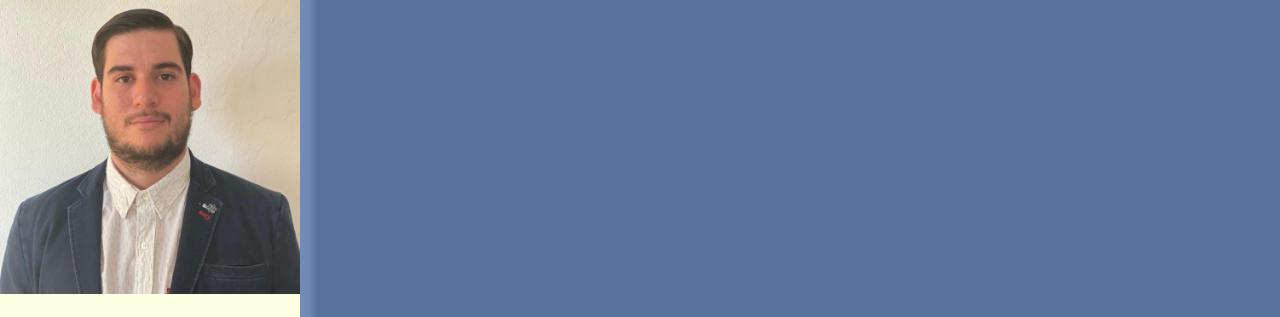
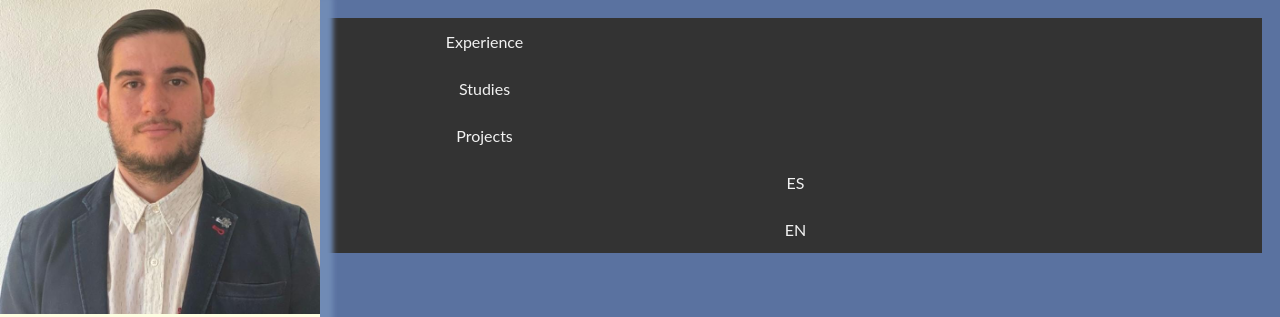
Before and after one commit to kikeassad/kikeassad.github.io, a plain HTML site: page index.html in a window 1280 px wide. Shown: the top 317 px of the page. Drawn offline with Linux system fonts and the light colour scheme.

Commit message:
add nav and main pages

```diff
--- a/index.html
+++ b/index.html
@@ -33,6 +33,13 @@
     <base target="_blank" />
   </head>
   <body>
+    <div class="topnav">
+      <a href="#">Experience</a>
+      <a href="#">Studies</a>
+      <a href="#">Projects</a>
+      <a href="#" style="float:right">ES</a>
+      <a href="#" style="float:right">EN</a>
+    </div>
     <header>
       <ul>
         <li><a href="index.html" onclick="changeLanguage('en')">English</a></li>
--- a/styles/style.css
+++ b/styles/style.css
@@ -1,11 +1,48 @@
+* {
+  box-sizing: border-box;
+}
+
 body {
   font-family: "Lato", sans-serif;
+  padding: 10px;
   background-color: #5a72a0;
 }
 
+.header {
+  padding: 30px;
+  text-align: center;
+  background: #5a72a0;
+}
+
+.header h1 {
+  font-size: 50px;
+}
+
+.topnav {
+  overflow: hidden;
+  background-color: #333;
+}
+
+/* Style the topnav links */
+.topnav a {
+  float: left;
+  display: block;
+  color: #f2f2f2;
+  text-align: center;
+  width: 75%;
+  padding: 14px 16px;
+  text-decoration: none;
+}
+
+/* Change color on hover */
+.topnav a:hover {
+  background-color: #ddd;
+  color: black;
+}
+
 .sidenav {
-  height: 800em;
-  width: 300px;
+  height: 80%;
+  width: 25%;
   position: fixed;
   z-index: 1;
   top: 0;
@@ -76,6 +113,7 @@ body {
   left: 0;
   z-index: 1;
   bottom: 0;
+  height: 20%;
   width: 100%;
   background-color: #83b4ff;
   color: #1a2130;
```
Also changed, not shown: pages/experience.html (added), pages/projects.html (added), pages/studies.html (added).
